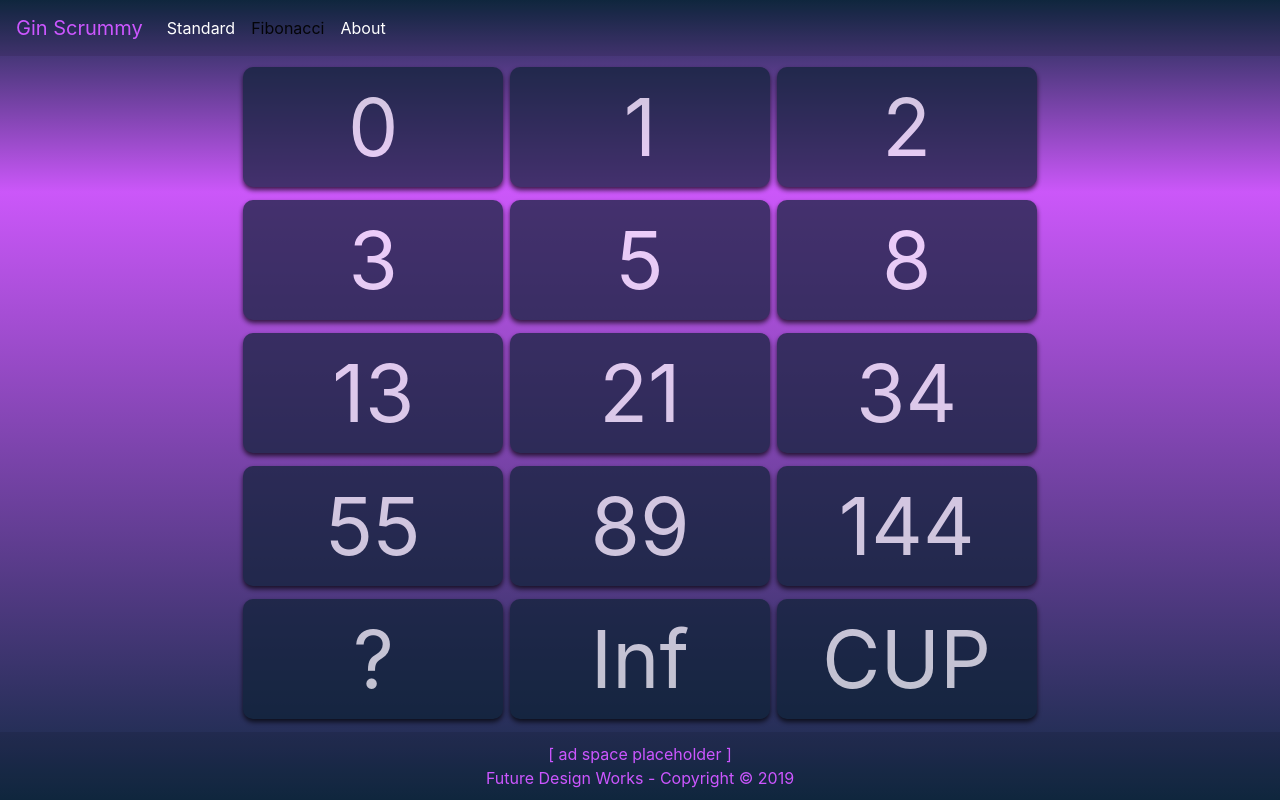
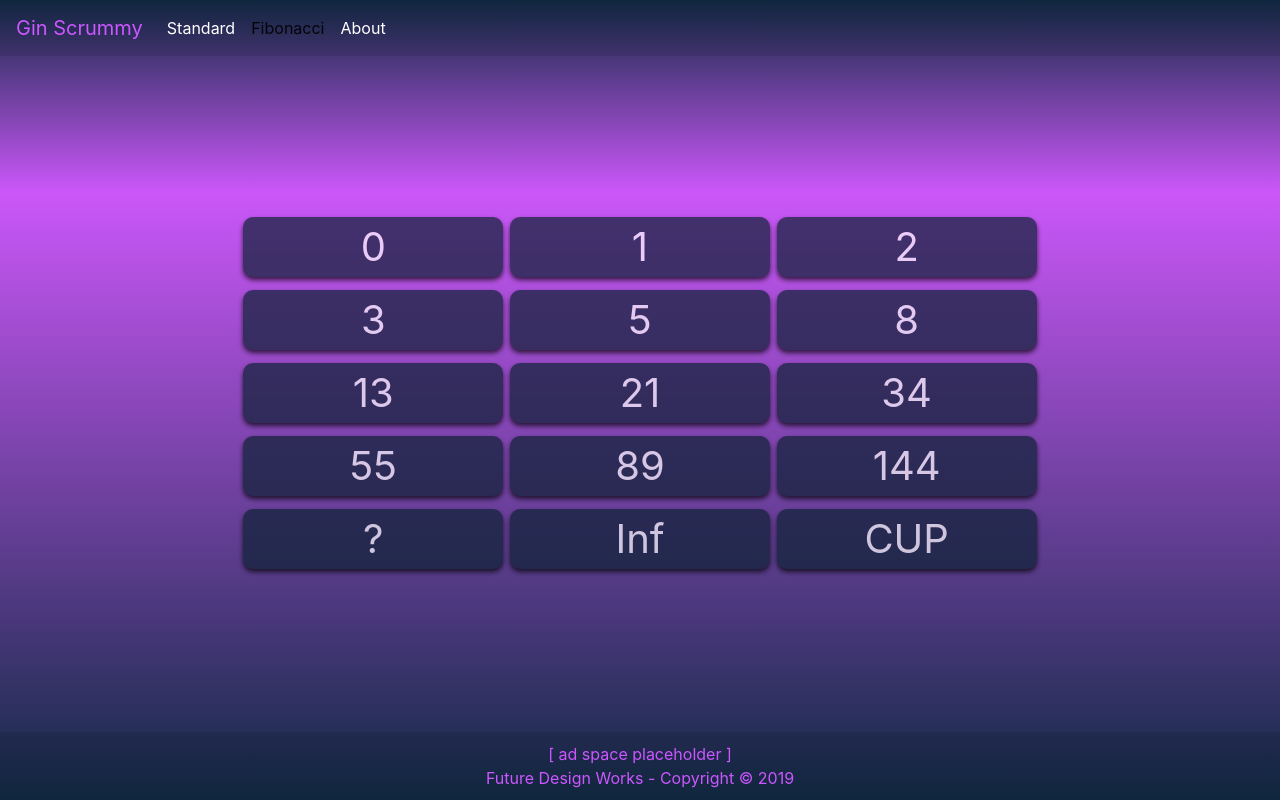
Before and after one commit to ikennai/gin-scrummy, a React (Create React App) app: page /fibonacci in a window 1280 px wide. Built offline with nearby package versions, Linux system fonts and the light colour scheme.

Commit message:
update
update

```diff
--- a/public/index.html
+++ b/public/index.html
@@ -3,7 +3,7 @@
 
 <head>
     <meta charset="utf-8">
-    <meta name="viewport" content="width=device-width, initial-scale=1, shrink-to-fit=no">
+    <meta name="viewport" content="width=device-width, initial-scale=1, shrink-to-fit=no, scale-to-fit=yes">
 
     <!-- Bootstrap CSS -->
     <link rel="stylesheet" href="https://maxcdn.bootstrapcdn.com/bootstrap/4.0.0/css/bootstrap.min.css"
--- a/src/Components/Fibonacci/Fibonacci.jsx
+++ b/src/Components/Fibonacci/Fibonacci.jsx
@@ -105,7 +105,7 @@
 
     render() {
         return (
-            <div>
+            <div className="gin-scrummy-wrapper">
                 <div className="gin-scrummy-fibonacci">
                     <div className="gin-scrummy__cards">
                         {this.state.cards.map(card => <ScrummyCard key={card.value} card={card} handleClick={this.handleSelectCard} />)}
--- a/src/Components/Standard/Standard.jsx
+++ b/src/Components/Standard/Standard.jsx
@@ -105,7 +105,7 @@
 
     render() {
         return (
-            <div>
+            <div className="gin-scrummy-wrapper">
                 <div className="gin-scrummy-standard">
                     <div className="gin-scrummy__cards">
                         {this.state.cards.map(card => <ScrummyCard key={card.value} card={card} handleClick={this.handleSelectCard} />)}
--- a/src/base.scss
+++ b/src/base.scss
@@ -48,6 +48,10 @@
 }
 
 .gin-scrummy {
+    &-wrapper {
+        max-width: 100%;
+    }
+
     &__cards {
         display: flex;
         justify-content: space-around;
@@ -72,7 +76,7 @@
         color: white;
         cursor: pointer;
         display: flex;
-        font-size: 500%; // TODO: Comment this out and replace numbers with SVGs
+        font-size: 250%; // TODO: Comment this out and replace numbers with SVGs
         height: 18%;
         justify-content: center;
         margin: 0.8% 0;
```
Also changed, not shown: src/Layout/Content/Content.jsx (+0 -58 lines), 12 other files (tests, documents, lock files or other folders).
